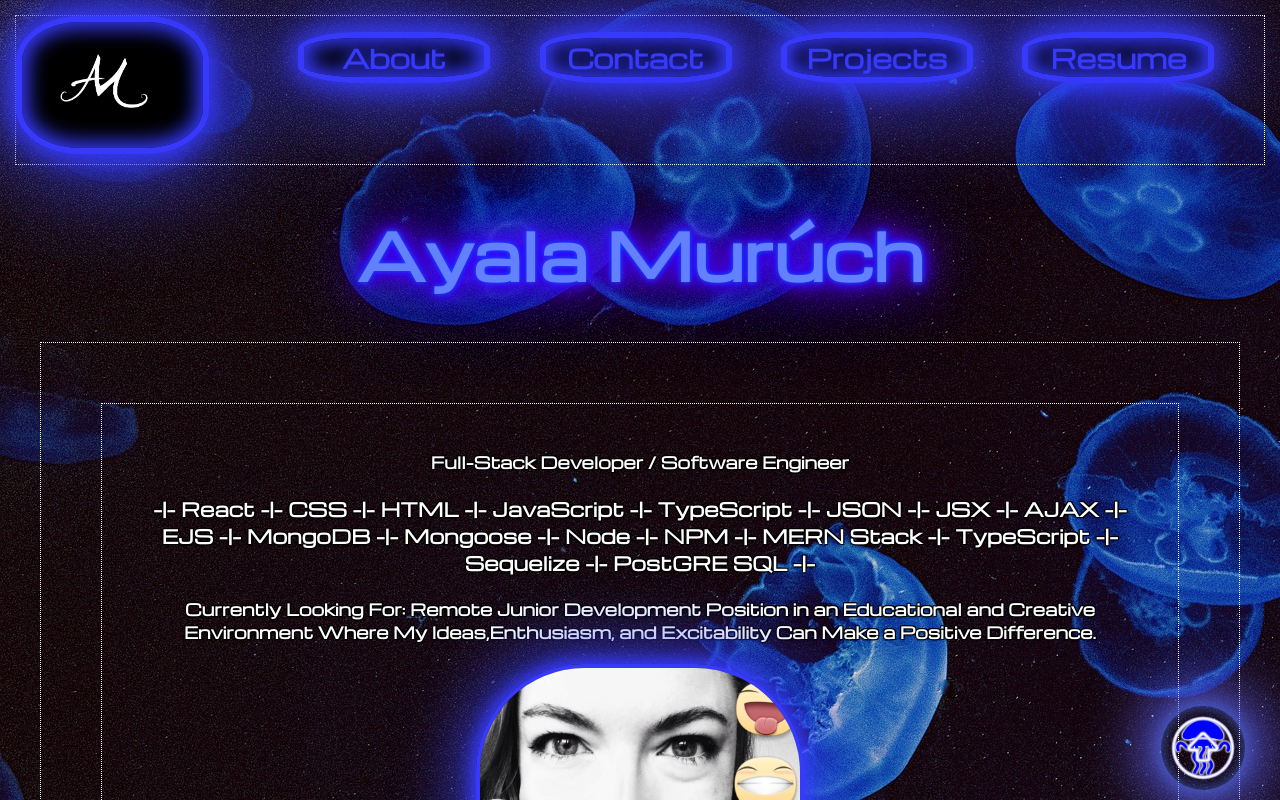
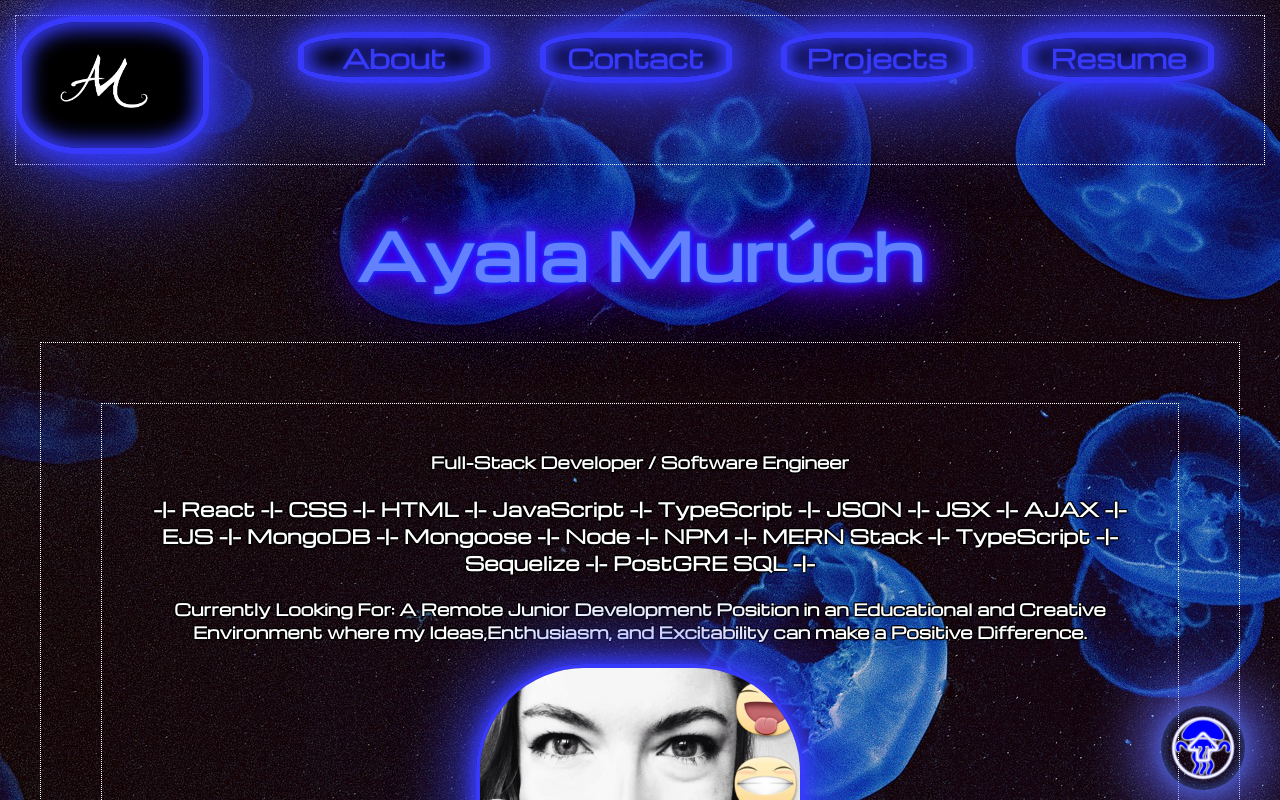
Before and after one commit to ayamur/AMuruch-Portfolio, a React (Create React App) app: page / in a window 1280 px wide. Shown: the top 800 px of the page. Built offline with nearby package versions, Linux system fonts and the light colour scheme.

Commit message:
update looking for in home

```diff
--- a/src/pages/Home.jsx
+++ b/src/pages/Home.jsx
@@ -8,7 +8,7 @@ function Home() {
         <div class='home'>
           <h4>Full-Stack Developer / Software Engineer</h4>
           <h3>-|- React -|- CSS -|- HTML -|- JavaScript -|- TypeScript -|- JSON -|- JSX -|- AJAX -|- EJS -|-  MongoDB -|- Mongoose -|- Node -|- NPM -|- MERN Stack -|- TypeScript -|- Sequelize -|- PostGRE SQL -|- </h3>
-          <h4>Currently Looking For: Remote Junior Development Position in an Educational and Creative Environment Where My Ideas,Enthusiasm, and Excitability Can Make a Positive Difference.</h4>
+          <h4>Currently Looking For: A Remote Junior Development Position in an Educational and Creative Environment where my Ideas,Enthusiasm, and Excitability can make a Positive Difference.</h4>
           <img src='/itsame.jpg' id='itsame' alt='my face' />
           <h3 id='hellos'>| Hello | hallo | Përshëndetje | ሀሎ | مرحبا  |Բարեւ | Salam | kaixo | добры дзень | হ্যালো | zdravo | Здравейте | Hola | kumusta | 你好 | Bonghjornu | Ahoj | Hej | saluton | Tere | Hei | Bonjour | Hoi | ola | გამარჯობა | Χαίρετε | નમસ્તે | bonjou | sannu | aloha | שלום | 	नमस्ते | nyob zoo | Helló | Halló | Nnọọ | Halo | Dia dhuit | Ciao | こんにちは | halo | ಹಲೋ | សួស្តី | Slav | салам | ສະບາຍດີ | 	Salve | Sveiki | Здраво | Salama | ഹലോ | tena koutou | नमस्कार | Сайн уу | ဟယ်လို | Moni | سلام | dzień dobry | Olá | Salut | Здравствуйте | talofa | Halò | Lumela | mhoro | හෙලෝ | Ahoj | Hallå | Kamusta | Салом | வணக்கம் | హలో | สวัสดี | Merhaba | Здрастуйте | ہیلو | Salom | Helo | Mholweni | העלא | Pẹlẹ o | Sawubona | Bongu |ਸਤ ਸ੍ਰੀ ਅਕਾਲ | xin chào | Сәлеметсіз бе | 여보세요 |</h3>
         </div>
```
